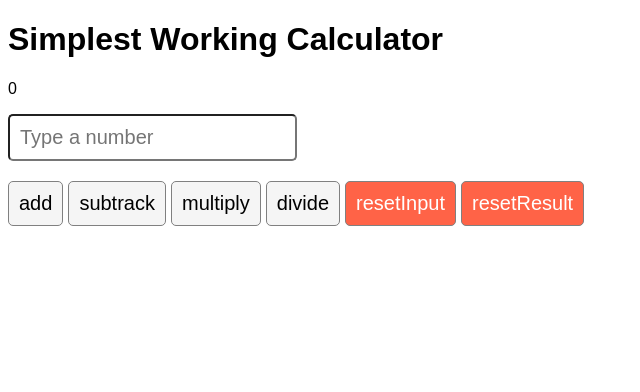
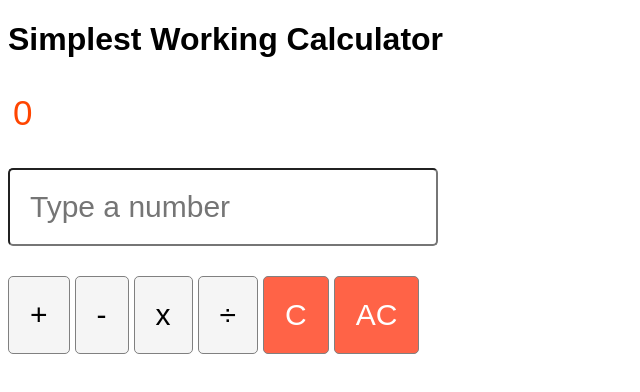
Before and after one commit to tesune/Simple-React-Calculator, a React (Create React App) app: page / in a window 1280 px wide. Shown: the top 392 px of the page, without its empty margins (0-640 px from the left). Built offline with nearby package versions, Linux system fonts and the light colour scheme.

Commit message:
App.js increate code readability
CSS added for better experience

```diff
--- a/src/App.css
+++ b/src/App.css
@@ -1,23 +1,40 @@
 * {
     font-family: sans-serif;
 }
-input,
-button {
-    font-size: 20px;
-    padding: 10px;
+
+.result-p {
+font-size: 35px;
+margin-left: 5px;
+color: rgb(255, 69, 0);
+}
+
+input, button {
+    font-size: 30px;
+    padding: 20px;
     border-radius: 5px;
 }
 input {
     display: block;
-    margin-bottom: 20px;
+    margin-bottom: 30px;
 }
 button {
     border: 1px solid gray;
     background: whitesmoke;
+    padding: 21px;
     margin-right: 5px;
 }
+button:hover {
+    background: rgb(204, 204, 204);
+    cursor: pointer;
+}
+
 button:nth-last-child(2),
 button:nth-last-child(1) {
     background: tomato;
     color: white;
 }
+
+button:nth-last-child(2):hover,
+button:nth-last-child(1):hover {
+    background: #cf4e37;
+}
--- a/src/App.js
+++ b/src/App.js
@@ -1,7 +1,4 @@
-import {
-  useState,
-  useRef
-} from "react";
+import { useState, useRef } from "react";
 import "./App.css";
 
 function App() {
@@ -11,27 +8,36 @@ function App() {
 
   function plus(e) {
     e.preventDefault();
+    // const inputVal = inputRef.current.value;
+    // const newResult = result + Number(inputVal);
+    // setResult(newResult);
     setResult((result) => result + Number(inputRef.current.value));
   };
 
   function minus(e) {
   	e.preventDefault();
-    setResult((result) => result - Number(inputRef.current.value));
+    const inputVal = inputRef.current.value;
+    const newResult = result - Number(inputVal);
+    setResult(newResult);
   };
 
   function times(e) {
     e.preventDefault();
-    setResult((result) => result * Number(inputRef.current.value));
+    const inputVal = inputRef.current.value;
+    const newResult = result * Number(inputVal);
+    setResult(newResult);
   };
 
   function divide(e) {
     e.preventDefault();
-    setResult((result) => result /Number(inputRef.current.value));
+    const inputVal = inputRef.current.value;
+    const newResult = result / Number(inputVal);
+    setResult(newResult);
   };
 
   function resetInput(e) {
     e.preventDefault();
-    inputRef.current.value = "";
+    inputRef.current.value = 0;
   };
 
   function resetResult(e) {
@@ -45,7 +51,7 @@ function App() {
         <h1>Simplest Working Calculator</h1>
       </div>
       <form>
-        <p ref={resultRef}>
+        <p className="result-p" ref={resultRef}>
           {result}
         </p>
         <input
@@ -54,12 +60,12 @@ function App() {
           type="number"
           placeholder="Type a number"
         />
-        <button onClick={plus}>add</button>
-        <button onClick={minus}>subtrack</button>
-        <button onClick={times}>multiply</button>
-        <button onClick={divide}>divide</button>
-        <button onClick={resetInput}>resetInput</button>
-        <button onClick={resetResult}>resetResult</button>
+        <button onClick={plus}> + </button>
+        <button onClick={minus}> - </button>
+        <button onClick={times}> x </button>
+        <button onClick={divide}> ÷ </button>
+        <button onClick={resetInput}> C </button>
+        <button onClick={resetResult}> AC </button>
       </form>
     </div>
   );
```
